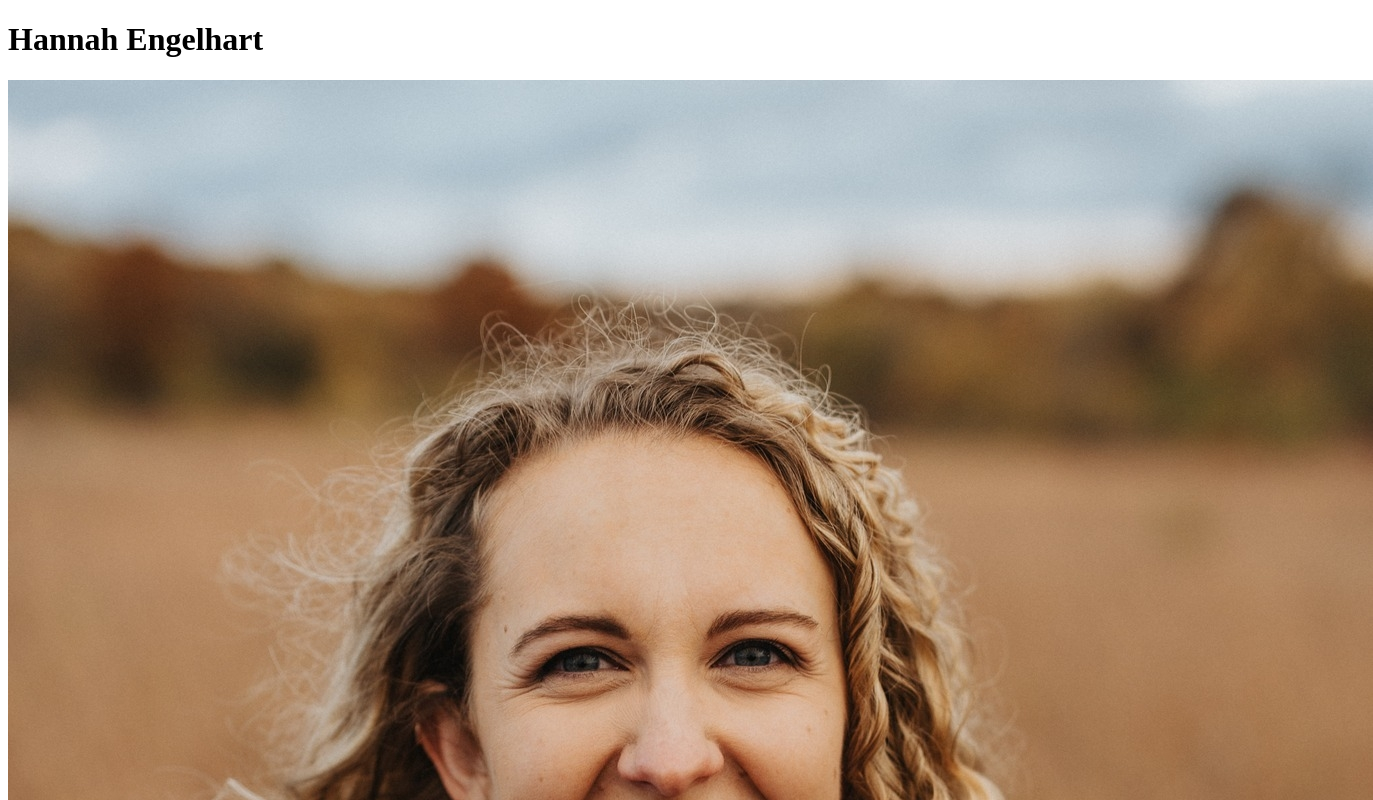
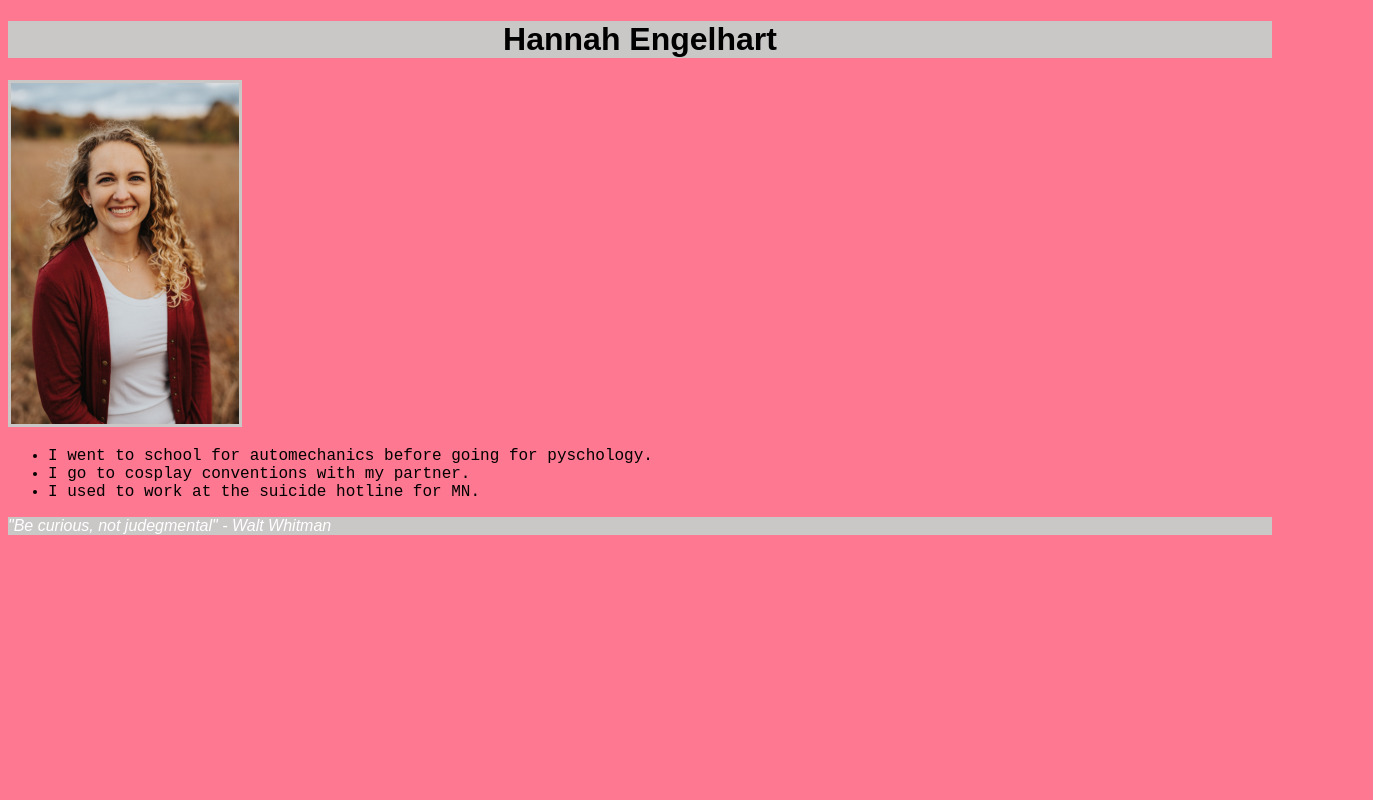
Before and after one commit to PrimeAcademy/assignment-unit-1, a plain HTML site: page assignment/index.html in a window 1280 px wide. Shown: the top 800 px of the page, 1373 px wide, since content can reach past the window. Drawn offline with Linux system fonts and the light colour scheme; files whose address does not match are found by name.

Commit message:
completed css changes

```diff
--- a/assignment/style.css
+++ b/assignment/style.css
@@ -1,11 +1,36 @@
+body {
+    background-color: rgb(253, 120, 144);
+    color:black;
+    font-family:Arial, Helvetica, sans-serif;
+}
     /* Give your page a fun background color */
 
-    /* Make the header and footer a different color from the background */
+h1 {
+    background-color: rgb(202, 199, 199);
+    text-align: center;
+}
 
-    /* Align the h1 containing your name in the center of the header*/
+/* Make the header and footer a different color from the background */
 
-    /* Make your p tag a different color and italic */
+p {
+    background-color:rgb(202, 199, 199);
+    color:white;
+    font-style: italic;
+}
 
-    /* Put a border around your image */
+img {
+    width:18%;
+    height: auto;
+    border-style:solid;
+    border-color:rgb(202, 199, 199);
+}
+ul {
+    font-family: 'Courier New', Courier, monospace;
+}
+/* Align the h1 containing your name in the center of the header*/
 
-    /* Change the font-family of your list */
+/* Make your p tag a different color and italic */
+
+/* Put a border around your image */
+
+/* Change the font-family of your list */
```
